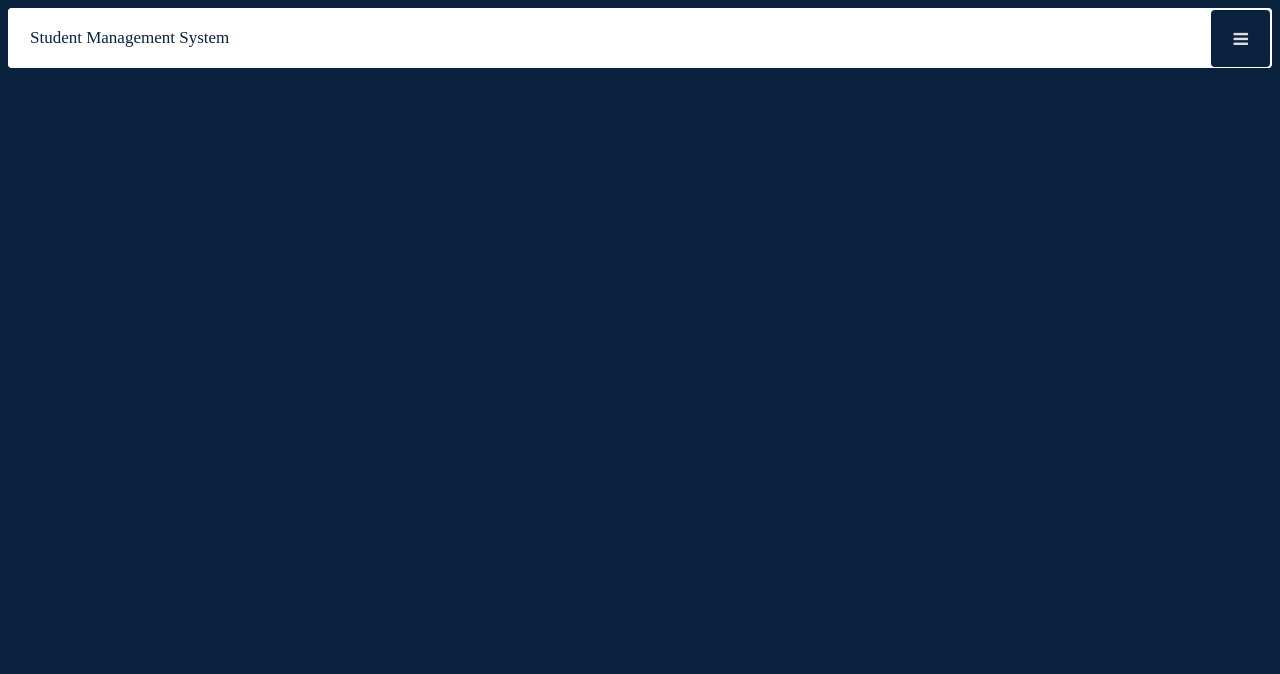
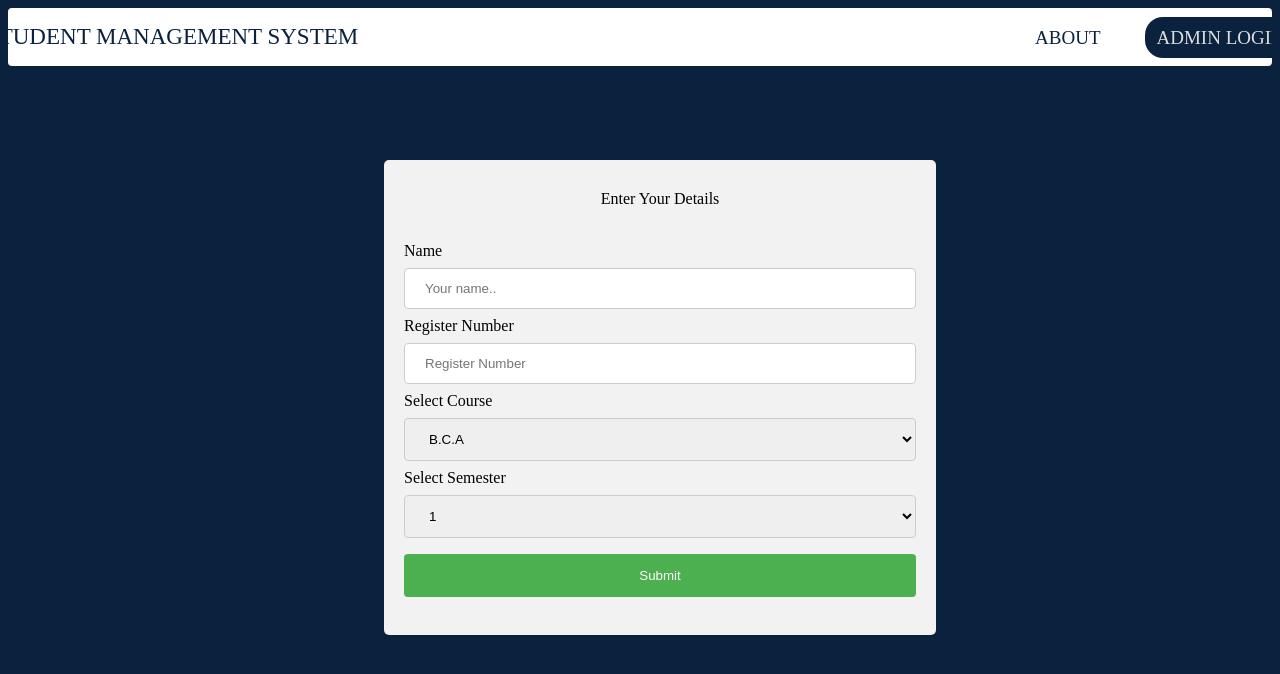
Before and after one commit to Thagoo/Student-Management-system, a PHP site: page / in a window 1280 px wide. Shown: the top 674 px of the page. Run offline with PHP 8.4, Linux system fonts and the light colour scheme; some libraries are stand-ins or nearby versions.

Commit message:
Improvise Header and Menu
 - also implemented connection to database and using mongodb

```diff
--- a/css/main.css
+++ b/css/main.css
@@ -9,52 +9,90 @@ body {
 }
 
 /* Hide the links inside the navigation menu (except for logo/home) */
-.topnav #menuLinks {
-  display: none;
-  padding: 21px 23px;
+.topnav #menu li{
+  display: inline-block;
+  margin: 0 20px;
+  list-style: none;
+  position: relative;
+  left: 45%;
+  text-transform: uppercase;
+  font-size: 30px;
+}
+
+.topnav #menu #logo{
+  list-style: none;
+  text-decoration: none;
+  position: relative;
+  left: -170%;
+  text-transform: uppercase;
+  font-size: 23px;
+  color: #0a223d;
 }
 
 /* Style navigation menu links */
-.topnav a {
-  color: #0a223d;
-  padding: 20px 22px;
+.topnav #menu li #about {
   text-decoration: none;
-  font-size: 17px;
-  display: block;
-  border-radius: 4px;
-}
-
-/* Style the hamburger menu */
-.topnav a.icon {
-  background: #0a223d;
-  color: #ddd;
-  display: block;
-  position: absolute;
-  right: 2;
-  top: 2;
-}
-.topnav a.icon:hover {
-  background: rgb(150, 149, 148);
+  font-size: 19px;
   color: #0a223d;
 }
 
-/* Add a grey background color on mouse-over */
-.topnav a:hover {
+.topnav #menu li #about:hover {
   background-color: #0a223d;
-  color: white;
-  border-radius: 4px;
+  color: #ddd;
+  border-radius: 18px;
+  padding: 10px;
 }
 
-/* Style the active link (or home/logo) */
-.topnav .logo {
-  background-color: white;
+.topnav #menu li #login {
+  text-decoration: none;
+  font-size: 19px;
+  background-color: #0a223d;
+  color: #ddd;
+  border-radius: 18px;
+  padding: 10px 12px;
+}
+
+.topnav #menu li #login:hover {
+  background-color: #ddd;
   color: #0a223d;
+  border-style: solid;
+
 }
-.topnav .logo:visited {
-  background-color: white;
-  color: #0a223d;
+
+input[type=text], select {
+  width: 100%;
+  padding: 12px 20px;
+  margin: 8px 0;
+  display: inline-block;
+  border: 1px solid #ccc;
+  border-radius: 4px;
+  box-sizing: border-box;
 }
-.topnav .logo:hover {
-  background-color: white;
-  color: #0a223d;
+
+input[type=submit] {
+  width: 100%;
+  background-color: #4CAF50;
+  color: white;
+  padding: 14px 20px;
+  margin: 8px 0;
+  border: none;
+  border-radius: 4px;
+  cursor: pointer;
 }
+
+input[type=submit]:hover {
+  background-color: #45a049;
+}
+
+.form-stu {
+  position: absolute;
+  left: 30%;
+  top: 20%;
+  width: 40%;
+  border-radius: 5px;
+  background-color: #f2f2f2;
+  padding: 14px 20px;
+}
+#eyd {
+  text-align: center;
+}
--- a/index.php
+++ b/index.php
@@ -14,16 +14,59 @@
 
 <!-- Top Navigation Menu -->
 <div class="topnav">
-  <a href="#home" class="logo">Student Management System</a>
-  <!-- Navigation links (hidden by default) -->
-  <div id="menuLinks">
-    <a href="#login.php">Admin login</a>
-    <a href="#about">About</a>
-  </div>
-  <!-- "Hamburger menu" / "Bar icon" to toggle the navigation links -->
+<ul id="menu">
+    <li><a id="logo" href="home">Student Management System</a></li>
+    <li><a id="about" href="#about">About</a></li>
+    <li><a id="login" href="#login.php">Admin login</a></li>
+</ul>
+
+  <!-- "Hamburger menu" / "Bar icon" to toggle the navigation links >
   <a href="javascript:void(0);" class="icon" onclick="showMenu()">
     <i class="fa fa-bars"></i>
-  </a>
+ </a-->
+ </div>
+
+<div class="form-stu">
+  <p id="eyd">Enter Your Details</p><br>
+  <form action="index.php">
+    <label for="fname">Name</label>
+    <input type="text" id="fname" name="firstname" placeholder="Your name..">
+
+    <label for="regno">Register Number</label>
+    <input type="text" id="regno" name="regno" placeholder="Register Number">
+
+    <label for="course">Select Course</label>
+    <select id="course" name="course">
+      <option value="bca">B.C.A</option>
+      <option value="bcom">B.Com</option>
+      <option value="ba">B.A</option>
+    </select>
+
+    <label for="sem">Select Semester</label>
+    <select id="sem" name="course">
+      <option>1</option>
+      <option>2</option>
+      <option>3</option>
+      <option>4</option>
+      <option>5</option>
+      <option>6</option>
+    </select>
+
+    <input type="submit" value="Submit"><br>
+  </form>
 </div>
+<?php
+
+if(isset($_POST['submit'])){
+
+    $standard= $_POST['course'];
+    $rollno = $_POST['regno'];
+
+    include('condb.php');
+
+    showdetails($course,$regno);
+}
+?>
+
 </body>
 </html>
--- a/js/main.js
+++ /dev/null
@@ -1,8 +0,0 @@
-function showMenu() {
-  var x = document.getElementById("menuLinks");
-  if (x.style.display === "block") {
-    x.style.display = "none";
-  } else {
-    x.style.display = "block";
-  }
-}
```
Also changed, not shown: condb.php (added, +10 -0 lines).
